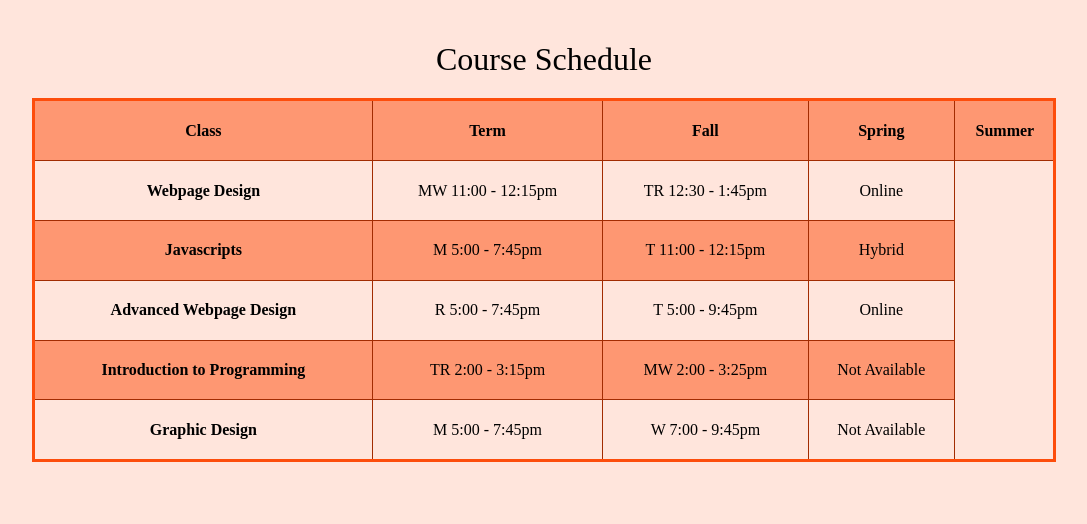
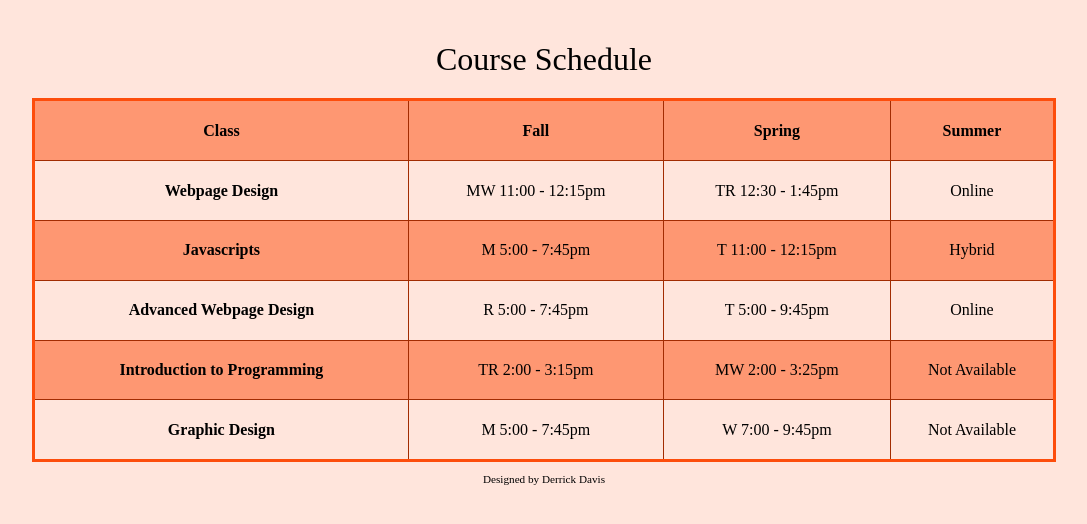
Before and after one commit to ItzNotDD3/ch8-analyze-apply-extend, a plain HTML site: page extend/extend08/extend08.html in a window 1280 px wide. Shown: the whole page, without its empty margins (96-1183 px from the left). Drawn offline with Linux system fonts and the light colour scheme.

Commit message:
Update extend08.html

```diff
--- a/extend/extend08/extend08.html
+++ b/extend/extend08/extend08.html
@@ -15,7 +15,6 @@
         <caption>Course Schedule</caption>
         <tr>
           <th>Class</th>
-          <th>Term</th>
           <th>Fall</th>
           <th>Spring</th>
           <th>Summer</th>
@@ -62,7 +61,7 @@
 
         <!-- Use the footer area to add webpage footer content -->
 				<footer>
-
+         <p> Designed by Derrick Davis</p>
 				</footer>
 
 
```
